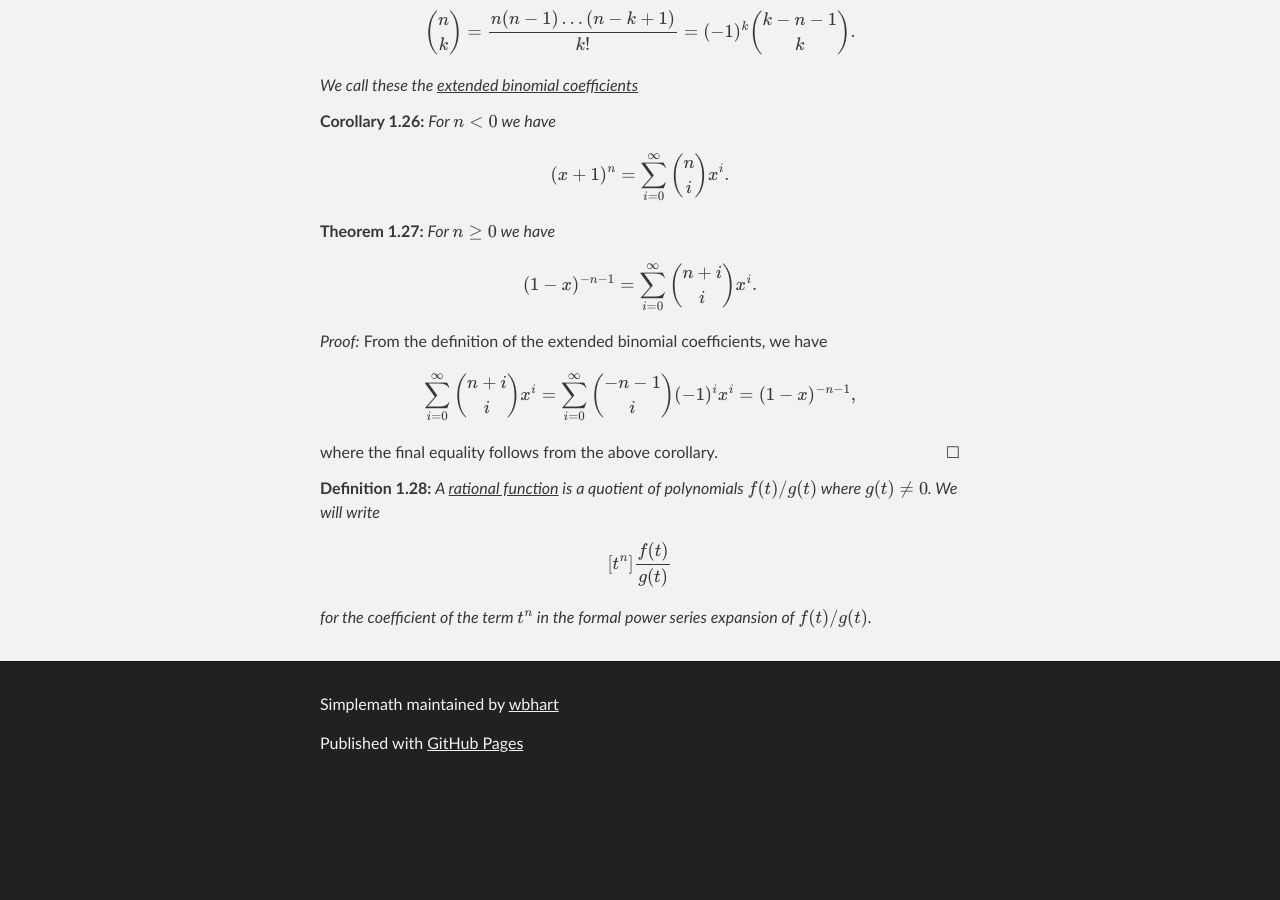
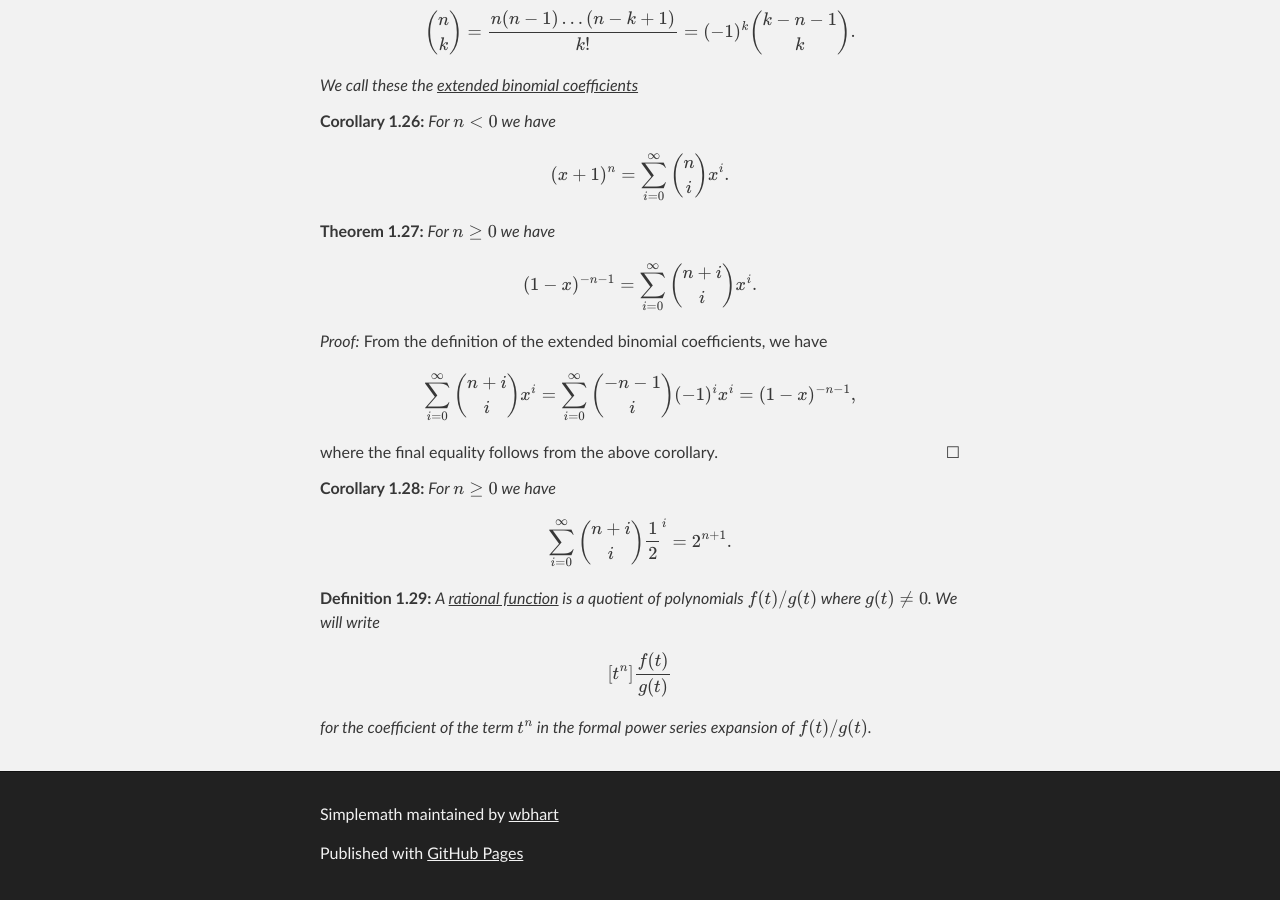
Before and after one commit to wbhart/SimpleMath, a Jekyll site: the page built from binomial.html, in a window 1280 px wide and 900 px high, scrolled down 6698 px. Built offline with Jekyll 4.4.1, drawn with Linux system fonts in a browser that asks for light colours; formulas are drawn with MathJax 3; before the commit the page ends 7488 px from its top, so only the background shows below that.

Commit message:
Update binomial.html

```diff
--- a/binomial.html
+++ b/binomial.html
@@ -267,6 +267,10 @@ $$\sum_{i = 0}^\infty \binom{n + i}{i} x^i = \sum_{i = 0}^\infty \binom{-n - 1}{
 where the final equality follows from the above corollary.
 </proof>
 
+<corollary> For $n \geq 0$ we have
+$$\sum_{i = 0}^\infty \binom{n + i}{i} \frac{1}{2}^i = 2^{n + 1}.$$
+</corollary>
+
 <definition> A <u>rational function</u> is a quotient of polynomials $f(t)/g(t)$ where $g(t) \neq 0$. We will write
 $$[t^n] \frac{f(t)}{g(t)}$$
 for the coefficient of the term $t^n$ in the formal power series expansion of $f(t)/g(t)$.
```
